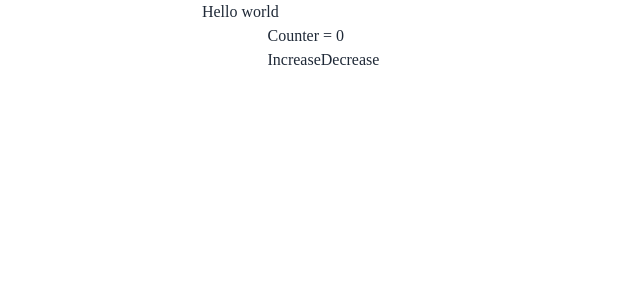
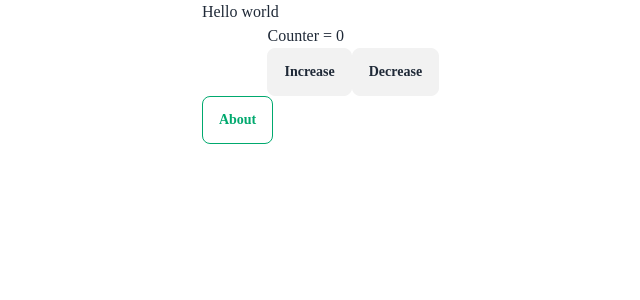
Before and after one commit to shabbir303/my-first-next.js-app, a Next.js app: page / in a window 1280 px wide. Shown: the top 300 px of the page, without its empty margins (8-648 px from the left). Built offline with nearby package versions, Linux system fonts and the light colour scheme.

Commit message:
use link component and metadata

```diff
--- a/src/Components/Counter/Counter.js
+++ b/src/Components/Counter/Counter.js
@@ -5,7 +5,7 @@ const Counter = () => {
   // throw new Error;
   const [count, setCount] = useState(0);
   return (
-    <div className="max-w-7xl mx-auto flex flex-wrap gap-2 font-serif">
+    <div className="max-w-7xl mx-auto gap-2 font-serif">
       <h2>Counter = {count}</h2>
       <button
       className="btn glass"
--- a/src/app/(LayoutCreate)/about/page.js
+++ b/src/app/(LayoutCreate)/about/page.js
@@ -1,4 +1,8 @@
 import React from 'react';
+export const metadata = {
+    title: 'About',
+    description: 'This is About page',
+  }
 
 const AboutPage = () => {
     return (
--- a/src/app/layout.js
+++ b/src/app/layout.js
@@ -4,8 +4,8 @@ import './globals.css'
 const inter = Inter({ subsets: ['latin'] })
 
 export const metadata = {
-  title: 'Create Next App',
-  description: 'Generated by create next app',
+  title: 'Home Page',
+  description: 'This is Home page',
 }
 
 export default function RootLayout({ children }) {
--- a/src/app/page.js
+++ b/src/app/page.js
@@ -1,7 +1,15 @@
 "use client"
 
 import Counter from "@/Components/Counter/Counter";
+import { Bentham } from "next/font/google";
+import Link from "next/link";
 import { useState } from "react";
+
+
+// export const metadata = {
+//   title: 'Home',
+//   description: 'This is home page',
+// };
 
 const HomePage = () => {
 
@@ -12,6 +20,12 @@ const HomePage = () => {
     <div>
       <h1>Hello world</h1>
       <Counter></Counter>
+      <Link href="about">
+      <button className="btn btn-outline btn-success">
+        About
+      </button>
+      </Link>
+      {/* prefetch kore rakhar karone suddenly hoe jai */}
     </div>
   );
 };
```
Also changed, not shown: instruction.txt.
